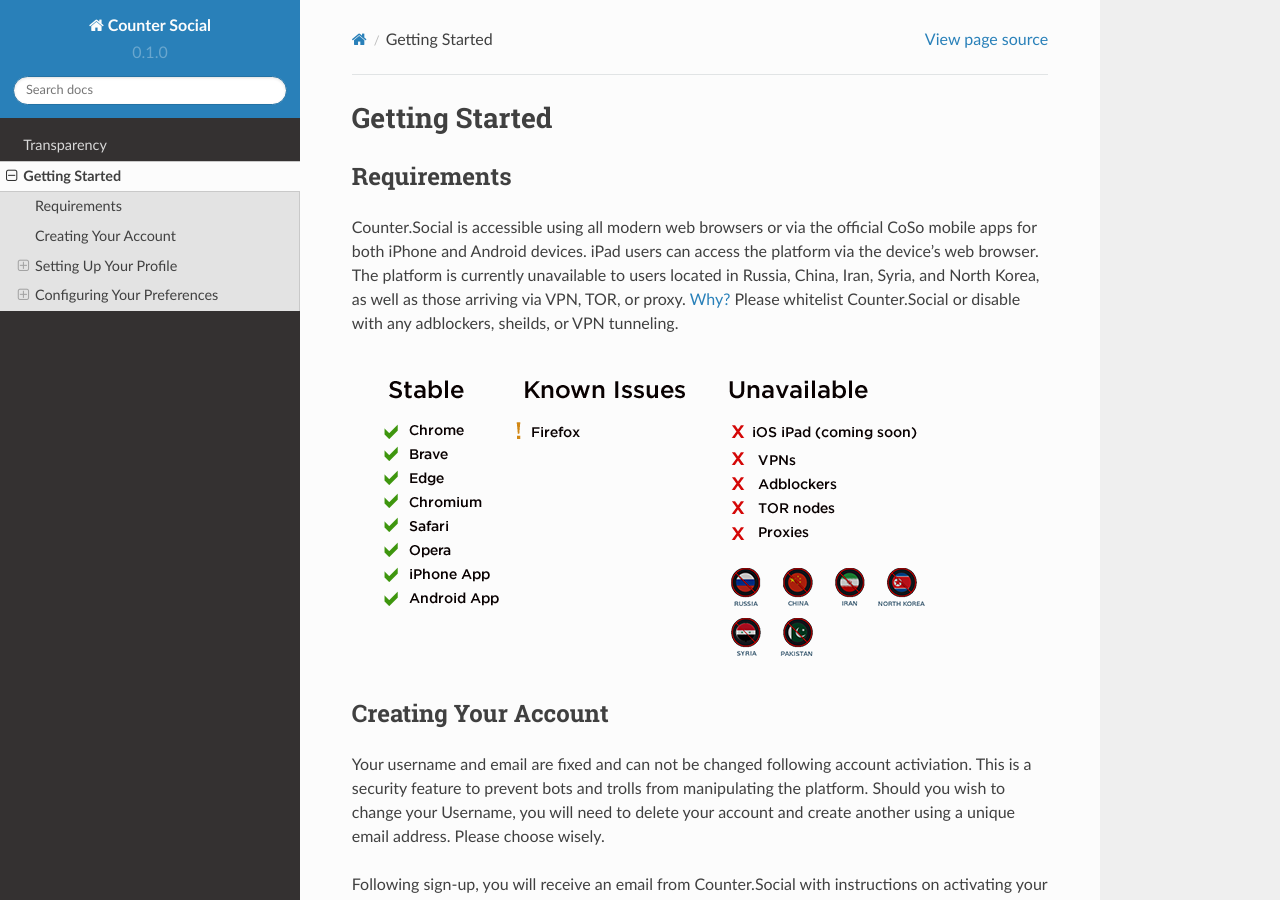
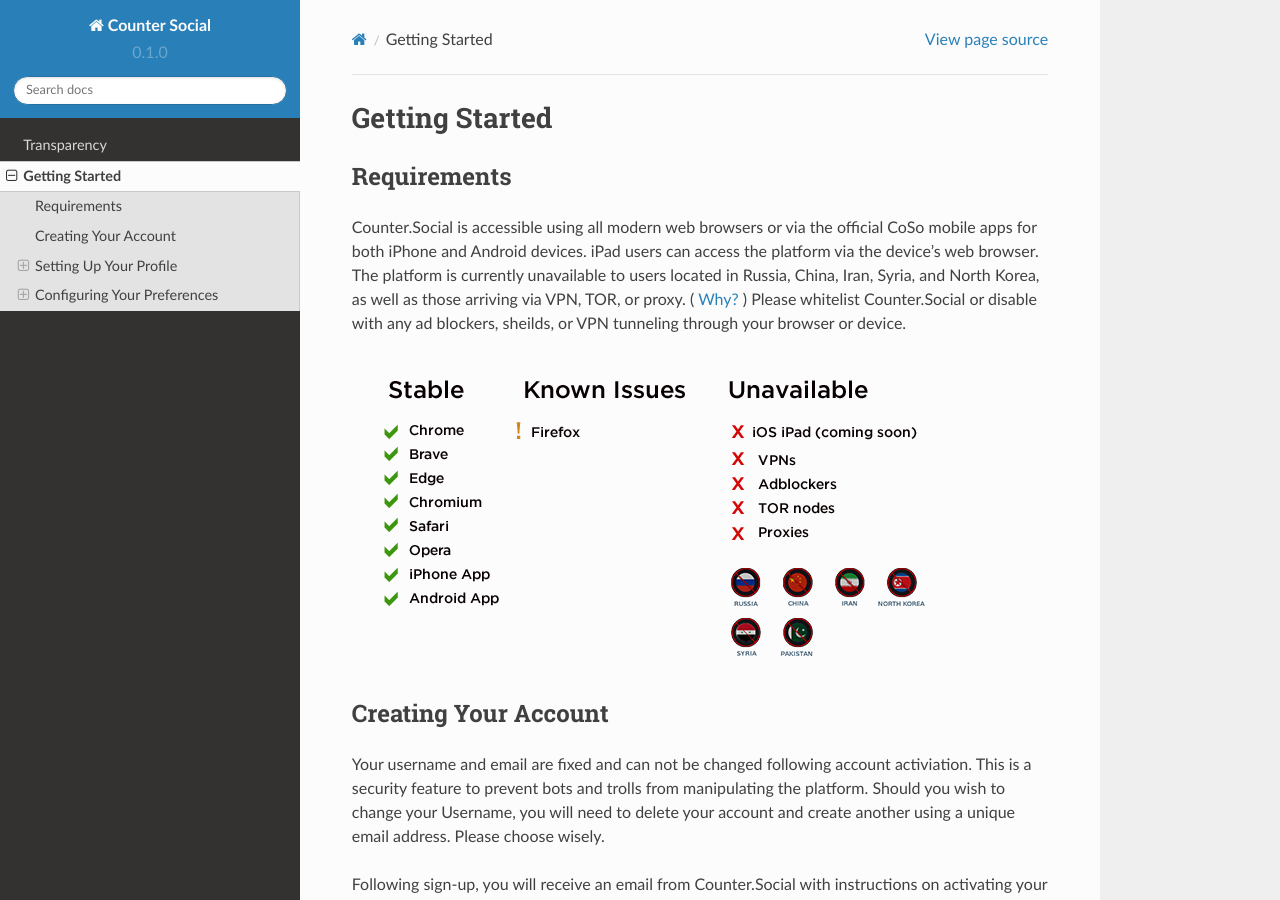
Before and after one commit to itskel/userguide, a Sphinx documentation site: the page built from docs/source/getting-started.rst, in a window 1280 px wide and 900 px high. Built offline with Sphinx 7.4.7 and the Read the Docs theme 2.0.0, drawn with Linux system fonts in a browser that asks for light colours; some of the changed text lies outside the part shown.

Commit message:
Update getting-started.rst

```diff
--- a/docs/source/getting-started.rst
+++ b/docs/source/getting-started.rst
@@ -3,7 +3,7 @@
 
 Requirements
 ------------
-Counter.Social is accessible using all modern web browsers or via the official CoSo mobile apps for both iPhone and Android devices. iPad users can access the platform via the device's web browser. The platform is currently unavailable to users located in Russia, China, Iran, Syria, and North Korea, as well as those arriving via VPN, TOR, or proxy. `Why? <https://counter.social/faq.html/>`_ Please whitelist Counter.Social or disable with any adblockers, sheilds, or VPN tunneling.
+Counter.Social is accessible using all modern web browsers or via the official CoSo mobile apps for both iPhone and Android devices. iPad users can access the platform via the device's web browser. The platform is currently unavailable to users located in Russia, China, Iran, Syria, and North Korea, as well as those arriving via VPN, TOR, or proxy. ( `Why? <https://counter.social/faq.html/>`_ ) Please whitelist Counter.Social or disable with any ad blockers, sheilds, or VPN tunneling through your browser or device.
 
 .. image:: img_devicestatus.png
 
```
Also changed, not shown: other parts of docs/source/getting-started.rst (+1 -1 lines).
